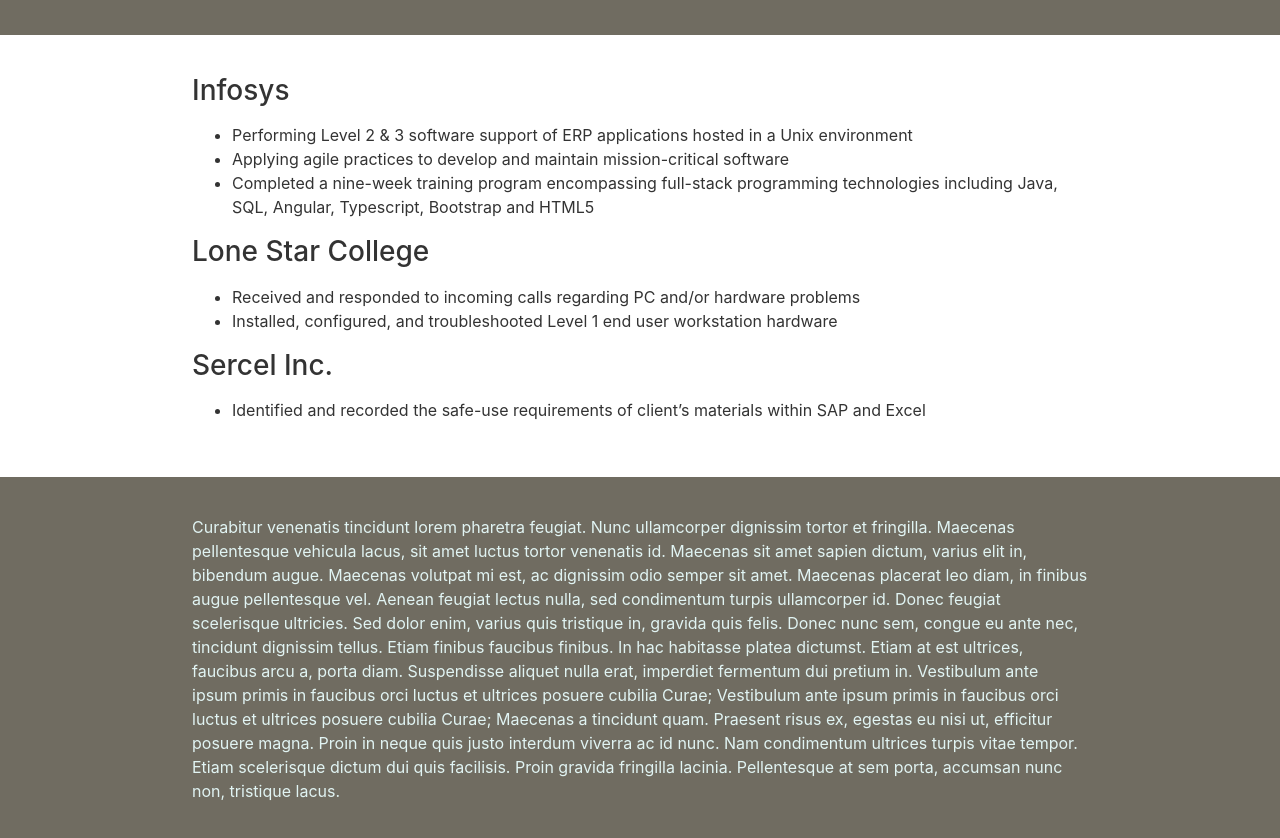
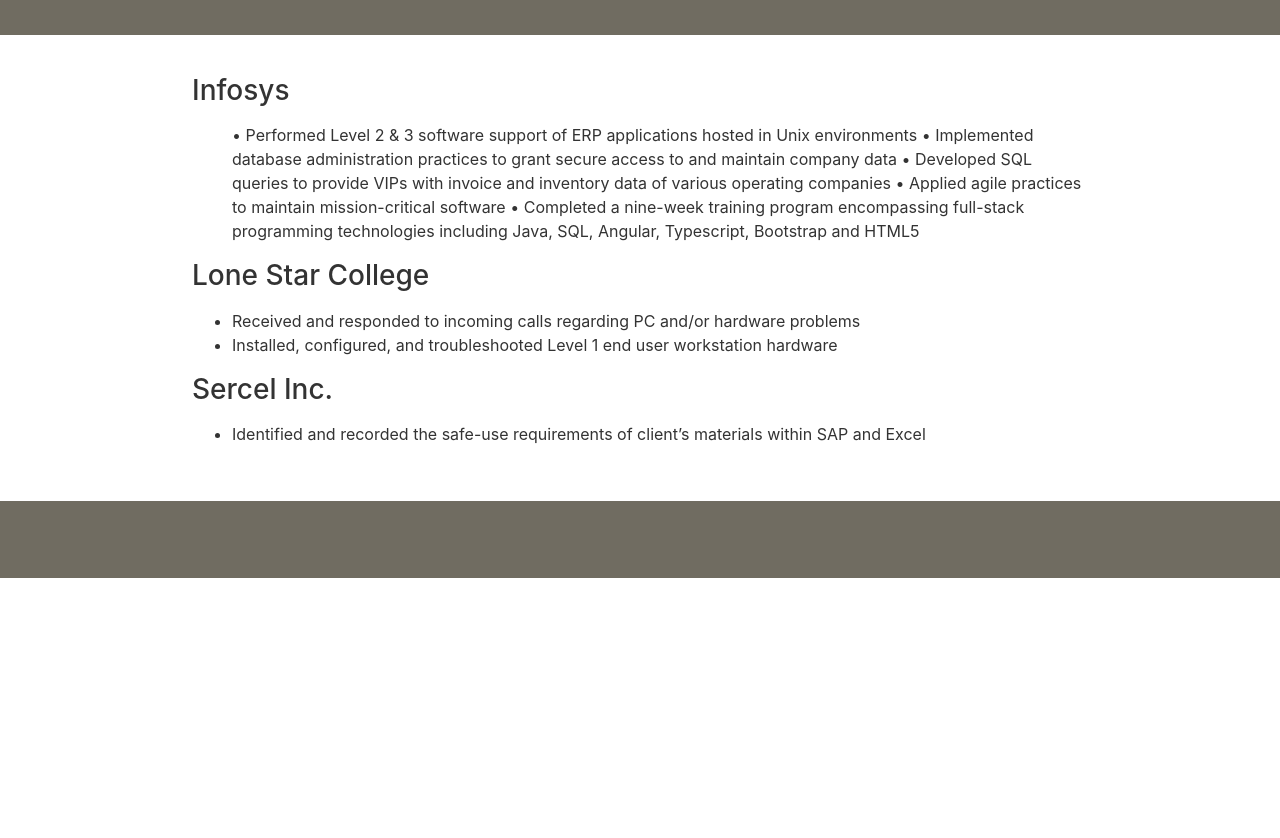
Before and after one commit to cgovea13/cv, a plain HTML site: page Personal Site/index.html in a window 1280 px wide. Shown: the part 870-1708 px from the top of the page. After the commit the page ends 1448 px from the top, so only its background shows below. Drawn offline with nearby package versions, Linux system fonts and the light colour scheme.

Commit message:
Update index.html

```diff
--- a/Personal Site/index.html
+++ b/Personal Site/index.html
@@ -87,11 +87,11 @@
       <h3>Infosys</h3>
       <p>
         <ul>
-        <li>Performing Level 2 & 3 software support of ERP applications hosted
-          in a Unix environment</li>
-        <li>Applying agile practices to develop and maintain mission-critical software</li>
-        <li>Completed a nine-week training program encompassing full-stack programming
-          technologies including Java, SQL, Angular, Typescript, Bootstrap and HTML5</li>
+            • Performed Level 2 & 3 software support of ERP applications hosted in Unix environments
+    • Implemented database administration practices to grant secure access to and maintain company data
+    • Developed SQL queries to provide VIPs with invoice and inventory data of various operating companies
+    • Applied agile practices to maintain mission-critical software
+    • Completed a nine-week training program encompassing full-stack programming technologies including Java, SQL, Angular, Typescript, Bootstrap and HTML5
         </ul>
       </p>
 
@@ -113,10 +113,8 @@
   </section>
 
   <section id="projects">
-    <p>Curabitur venenatis tincidunt lorem pharetra feugiat. Nunc ullamcorper dignissim tortor et fringilla. Maecenas pellentesque vehicula lacus, sit amet luctus tortor venenatis id. Maecenas sit amet sapien dictum, varius elit in, bibendum augue. Maecenas volutpat mi est, ac dignissim odio semper sit amet. Maecenas placerat leo diam, in finibus augue pellentesque vel. Aenean feugiat lectus nulla, sed condimentum turpis ullamcorper id. Donec feugiat scelerisque ultricies. Sed dolor enim, varius quis tristique in, gravida quis felis. Donec nunc sem, congue eu ante nec, tincidunt dignissim tellus. Etiam finibus faucibus finibus. In hac habitasse platea dictumst.
 
-        Etiam at est ultrices, faucibus arcu a, porta diam. Suspendisse aliquet nulla erat, imperdiet fermentum dui pretium in. Vestibulum ante ipsum primis in faucibus orci luctus et ultrices posuere cubilia Curae; Vestibulum ante ipsum primis in faucibus orci luctus et ultrices posuere cubilia Curae; Maecenas a tincidunt quam. Praesent risus ex, egestas eu nisi ut, efficitur posuere magna. Proin in neque quis justo interdum viverra ac id nunc. Nam condimentum ultrices turpis vitae tempor. Etiam scelerisque dictum dui quis facilisis. Proin gravida fringilla lacinia. Pellentesque at sem porta, accumsan nunc non, tristique lacus.</p>
-  </section>
+   </section>
 
 
 </body>
```
